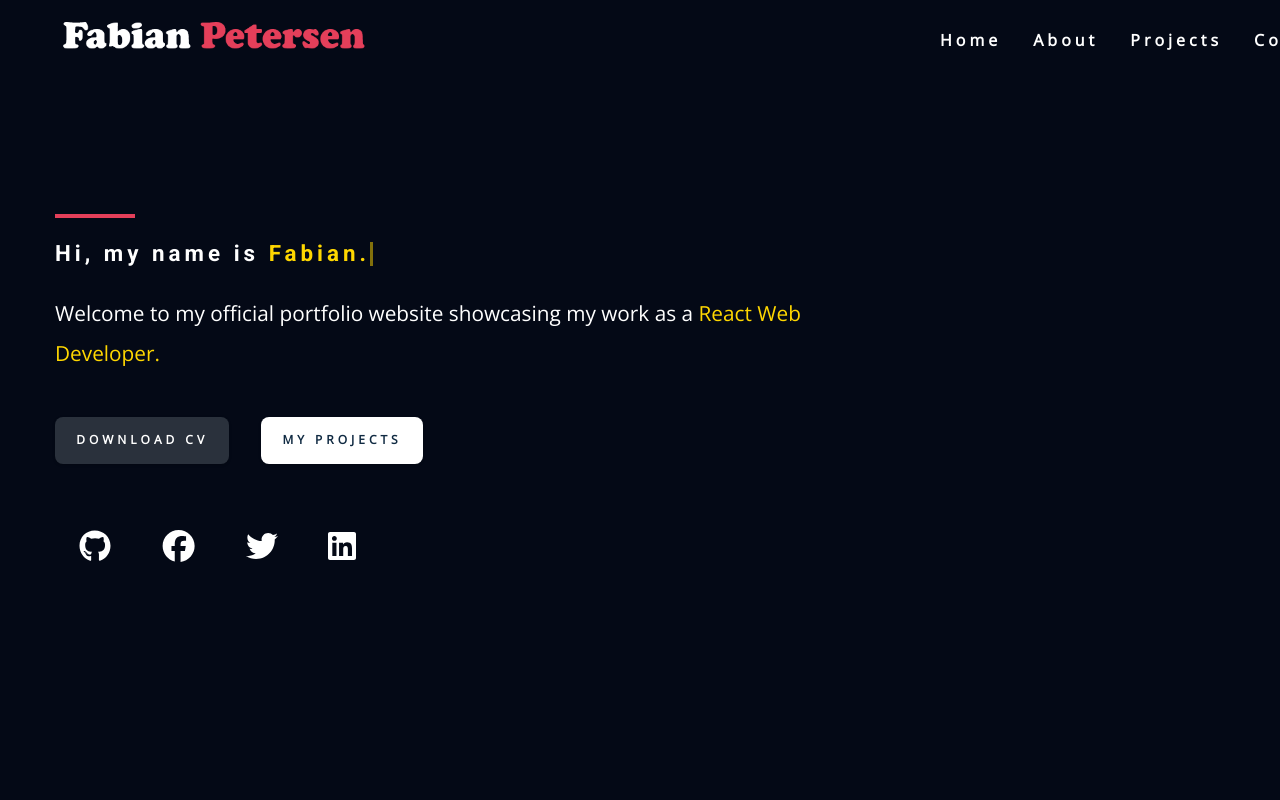
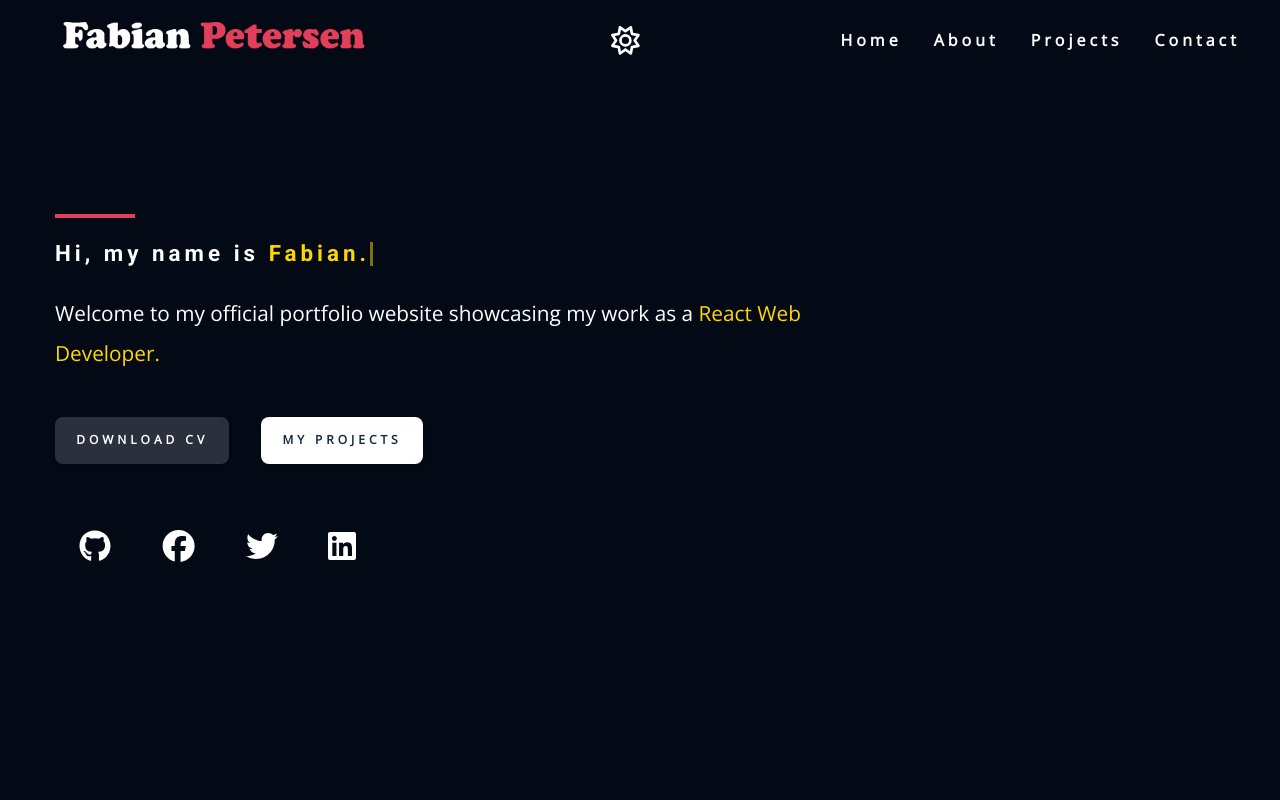
Before and after one commit to Fabian-Petersen/fabian-portfolio-app, a React (Create React App) app: page / in a window 1280 px wide. Shown: the top 800 px of the page. Built offline with nearby package versions, Linux system fonts and the light colour scheme.

Commit message:
add-useContext-hook

```diff
--- a/src/App.js
+++ b/src/App.js
@@ -1,16 +1,19 @@
 import React from "react";
 import "../src/index.css";
+import AppProvider from "./ContextAPI";
 
 import { About, Header, Projects, Contact, Footer } from "./components/Index";
 
 const App = () => {
   return (
     <div>
-      <Header />
-      <About />
-      <Projects />
-      <Contact />
-      <Footer />
+      <AppProvider>
+        <Header />
+        <About />
+        <Projects />
+        <Contact />
+        <Footer />
+      </AppProvider>
     </div>
   );
 };
--- /dev/null
+++ b/src/ContextAPI.js
@@ -0,0 +1,37 @@
+import React, { useState, useContext, createContext } from "react";
+import projects from "./projectData";
+
+export const AppContext = createContext();
+
+const AppProvider = ({ children }) => {
+  const [initialState, setInitialState] = useState(projects);
+  const [filtered, setFiltered] = useState(projects);
+  const [active, setActive] = useState(" ");
+  const [openSidebar, setOpenSidebar] = useState(false);
+  const [theme, setTheme] = useState(true);
+
+  return (
+    <AppContext.Provider
+      value={{
+        initialState,
+        setInitialState,
+        filtered,
+        setFiltered,
+        active,
+        setActive,
+        openSidebar,
+        setOpenSidebar,
+        theme,
+        setTheme,
+      }}
+    >
+      {children}
+    </AppContext.Provider>
+  );
+};
+
+export const useGlobalContext = () => {
+  return useContext(AppContext);
+};
+
+export default AppProvider;
--- a/src/components/FilterButtons.js
+++ b/src/components/FilterButtons.js
@@ -1,17 +1,18 @@
 import React from "react";
 import styled from "styled-components";
+import { useGlobalContext } from "../ContextAPI";
 
-const FilterButtons = ({ initialState, setFiltered, setActive, active }) => {
-  const handleClick =
-    ({ language }) =>
-    () => {
-      setActive(language);
-      const filtered = initialState.filter(
-        (project) => project.language === language
-      );
+const FilterButtons = () => {
+  const { initialState, setFiltered, setActive, active } = useGlobalContext();
 
-      setFiltered(filtered);
-    };
+  const handleClick = (lang) => () => {
+    setActive(lang);
+    const filtered = initialState.filter(
+      (project) => project.language === lang
+    );
+
+    setFiltered(filtered);
+  };
 
   const reset = () => {
     setFiltered(initialState);
--- a/src/components/Header.js
+++ b/src/components/Header.js
@@ -1,6 +1,7 @@
-import React, { useState } from "react";
+import React from "react";
 import styled from "styled-components";
 import cv from "../assets/documents/fabian-petersen-12.2022.pdf";
+import { useGlobalContext } from "../ContextAPI";
 import Navbar from "./Navbar";
 import SideBar from "./SideBar";
 import SocialsHover from "./SocialsHover";
@@ -8,8 +9,7 @@ import SocialsHover from "./SocialsHover";
 // import bgImage from "../assets/images/hero-simple-shiny-bg.svg";
 
 const Header = () => {
-  const [openSidebar, setOpenSidebar] = useState(false);
-
+  const { openSidebar, setOpenSidebar } = useGlobalContext();
   return (
     <Wrapper>
       {openSidebar ? (
--- a/src/components/Navbar.js
+++ b/src/components/Navbar.js
@@ -3,14 +3,19 @@ import styled from "styled-components";
 import logo from "../assets/images/fabian-logo-small.png";
 import { faBars } from "@fortawesome/free-solid-svg-icons";
 import { FontAwesomeIcon } from "@fortawesome/react-fontawesome";
+import ThemeSelector from "./ThemeSelector";
 import links from "../pageLinks";
+import { useGlobalContext } from "../ContextAPI";
 
-const Navbar = ({ openSidebar, setOpenSidebar }) => {
+const Navbar = () => {
+  const { theme, setTheme, openSidebar, setOpenSidebar } = useGlobalContext();
+
   return (
     <Wrapper>
       <nav className="nav navbar-fixed" id="nav">
         <div className="nav-center">
           <img src={logo} className="nav-logo" alt="nav-logo" />
+          <ThemeSelector theme={theme} setTheme={setTheme} />
           <button
             className={openSidebar ? "show-sidebar" : "nav-btn hide-sidebar"}
             id="nav-btn"
@@ -36,8 +41,6 @@ const Navbar = ({ openSidebar, setOpenSidebar }) => {
 const Wrapper = styled.nav`
   .nav {
     height: 5rem;
-    display: flex;
-    align-items: center;
     transition: var(--transition);
     /* border: var(--border-white); */
     width: 100%;
@@ -55,12 +58,14 @@ const Wrapper = styled.nav`
     display: flex;
     width: 100%;
     justify-content: space-between;
+    /* border: var(--border-red); */
     align-items: center;
   }
 
   .nav-logo {
+    width: fit-content;
     height: 3rem;
-    width: fit-content;
+    /* border: var(--border-red); */
   }
 
   .nav-btn {
@@ -69,7 +74,6 @@ const Wrapper = styled.nav`
     color: var(--clr-white);
     font-size: 2rem;
     cursor: pointer;
-    justify-self: end;
     padding-right: 2rem;
   }
 
@@ -93,8 +97,8 @@ const Wrapper = styled.nav`
 
     .nav-links {
       display: flex;
+      /* border: var(--border-red); */
       gap: 2rem;
-      width: 25%;
       justify-content: space-around;
     }
 
--- a/src/components/Projects.js
+++ b/src/components/Projects.js
@@ -1,27 +1,13 @@
-import React, { useState } from "react";
+import React from "react";
 import styled from "styled-components";
 import FilterButtons from "./FilterButtons";
-import projects from "../projectData";
-import Modal from "./SocialsHover";
 import PulseIcon from "./PulseIcon";
+import { useGlobalContext } from "../ContextAPI";
 
 const Projects = () => {
-  const [initialState, setInitialState] = useState(projects);
-  const [filtered, setFiltered] = useState(projects);
-  const [active, setActive] = useState(" ");
-  const [openModal, setOpenModal] = useState(false);
-
+  const { filtered } = useGlobalContext();
   return (
     <Wrapper>
-      {openModal ? (
-        <Modal
-          openModal={openModal}
-          setOpenModal={setOpenModal}
-          active={active}
-        />
-      ) : (
-        ""
-      )}
       <section className="section projects" id="projects">
         <div className="section-title">
           <h2>Projects</h2>
@@ -30,16 +16,7 @@ const Projects = () => {
             This is my latest work and work in progress
           </p>
         </div>
-        <FilterButtons
-          initialState={initialState}
-          setFiltered={setFiltered}
-          filtered={filtered}
-          setInitialState={setInitialState}
-          active={active}
-          setActive={setActive}
-          openModal={openModal}
-          setOpenModal={setOpenModal}
-        />
+        <FilterButtons />
         <div className="section-center projects-center">
           {filtered.map((project) => {
             const { id, name, language, image, url, code } = project;
--- a/src/components/ThemeSelector.js
+++ b/src/components/ThemeSelector.js
@@ -3,13 +3,20 @@ import styled from "styled-components";
 import { themeIcons } from "../assets/images/icons";
 import { FontAwesomeIcon } from "@fortawesome/react-fontawesome";
 
-const ThemeSelector = () => {
+const ThemeSelector = ({ theme, setTheme }) => {
+  const handleClick = () => {
+    setTheme(!theme);
+  };
+
   const { faSun, faMoon } = themeIcons;
   return (
     <Wrapper>
       <div className="theme">
-        <FontAwesomeIcon icon={faSun} />
-        <FontAwesomeIcon icon={faMoon} />
+        {theme ? (
+          <FontAwesomeIcon icon={faSun} onClick={handleClick} />
+        ) : (
+          <FontAwesomeIcon icon={faMoon} onClick={handleClick} />
+        )}
       </div>
     </Wrapper>
   );
@@ -17,23 +24,18 @@ const ThemeSelector = () => {
 
 const Wrapper = styled.div`
   .theme {
-    visibility: hidden;
+    color: var(--clr-white);
+    font-size: 1.8rem;
+    margin-left: auto;
+    /* border: var(--border-white); */
+  }
+
+  .theme:hover {
+    cursor: pointer;
   }
 
   @media screen and (min-width: 768px) {
-    .theme {
-      position: absolute;
-      visibility: visible;
-      top: 5%;
-      right: 0;
-      padding: 2rem;
-      color: var(--clr-white);
-      display: flex;
-      font-size: 1.5rem;
-      gap: 2.5rem;
-
-      /* border: var(--border-white); */
-    }
+    margin: auto;
   }
 `;
 
```
